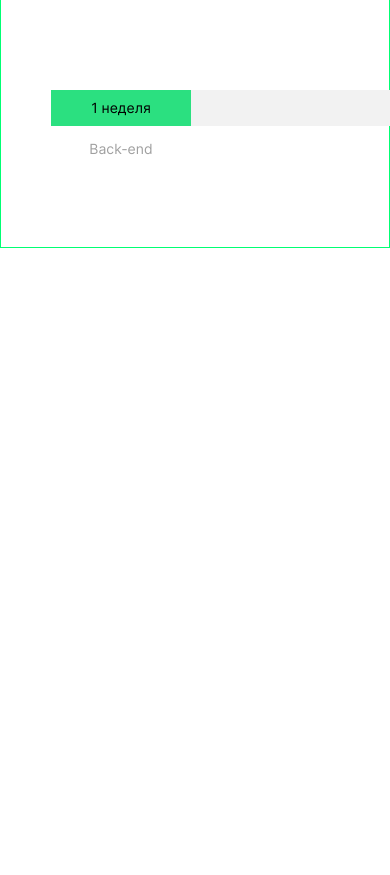
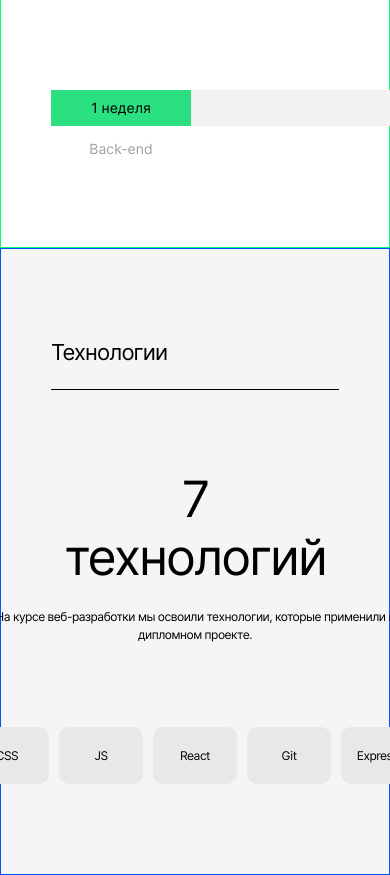
Before and after one commit to ArtemPraktikum/movies-explorer-frontend, a React app: page / in a window 390 px wide. Shown: the part 1397-2272 px from the top of the page. Before the commit the page ends 1645 px from the top, so only its background shows below. Built offline with nearby package versions, Linux system fonts and the light colour scheme.

Commit message:
feat: techs адаптив

```diff
--- a/src/components/AboutProject/AboutProject.css
+++ b/src/components/AboutProject/AboutProject.css
@@ -6,7 +6,7 @@
   flex-direction: column;
   align-items: center;
   justify-content: center;
-  padding: 110px 70px;
+  padding: 100px 70px;
 
   border: 1px solid rgb(0, 255, 115);
 }
--- a/src/components/Main/Main.js
+++ b/src/components/Main/Main.js
@@ -3,6 +3,7 @@ import React from "react";
 import Header from "../Header/Header";
 import Promo from "../Promo/Promo";
 import AboutProject from "../AboutProject/AboutProject";
+import Techs from "../Techs/Techs";
 
 import "./Main.css";
 
@@ -12,6 +13,7 @@ function Main(props) {
       <Header loggedIn={props.loggedIn} />
       <Promo />
       <AboutProject />
+      <Techs />
     </main>
   );
 }
--- /dev/null
+++ b/src/components/Techs/Techs.css
@@ -0,0 +1,143 @@
+.techs {
+  width: 100%;
+  box-sizing: border-box;
+  padding: 100px 70px;
+  background: #f5f5f5;
+
+  border: 1px solid rgb(0, 81, 255);
+}
+@media screen and (max-width: 769px) {
+  .techs {
+    padding: 90px 50px;
+  }
+}
+@media screen and (max-width: 321px) {
+  .techs {
+    padding: 70px 18px;
+    background: #ffffff;
+  }
+}
+
+.techs__title {
+  font-family: "Inter";
+  font-style: normal;
+  font-weight: 400;
+  font-size: 22px;
+  line-height: 27px;
+  letter-spacing: -0.04em;
+  color: #000000;
+  border-bottom: 1px solid #000000;
+  padding-bottom: 23px;
+  margin: 0px;
+}
+@media screen and (max-width: 321px) {
+  .techs__title {
+    font-size: 18px;
+    line-height: 22px;
+    padding-bottom: 28px;
+  }
+}
+
+.techs__container {
+  width: 100%;
+  display: flex;
+  flex-direction: column;
+  justify-content: center;
+  align-items: center;
+}
+
+.techs__subtitle {
+  font-family: "Inter";
+  font-style: normal;
+  font-weight: 400;
+  font-size: 50px;
+  line-height: 58px;
+  text-align: center;
+  letter-spacing: -0.04em;
+  color: #000000;
+  margin: 0px;
+  padding: 90px 0 26px;
+}
+@media screen and (max-width: 769px) {
+  .techs__subtitle {
+    padding: 80px 0 22px;
+  }
+}
+@media screen and (max-width: 321px) {
+  .techs__subtitle {
+    font-size: 30px;
+    line-height: 36px;
+    padding: 60px 0 24px;
+  }
+}
+
+.techs__paragraph {
+  width: 460px;
+  font-family: "Inter";
+  font-style: normal;
+  font-weight: 400;
+  font-size: 14px;
+  line-height: 20px;
+  text-align: center;
+  letter-spacing: -0.04em;
+  color: #000000;
+  margin: 0;
+  padding-bottom: 100px;
+}
+@media screen and (max-width: 769px) {
+  .techs__paragraph {
+    font-size: 12px;
+    line-height: 18px;
+    padding-bottom: 83px;
+  }
+}
+@media screen and (max-width: 321px) {
+  .techs__paragraph {
+    width: 292px;
+    font-size: 11px;
+    line-height: 16px;
+    padding-bottom: 50px;
+  }
+}
+
+.techs__gallery {
+  display: flex;
+  align-items: center;
+  justify-content: center;
+  gap: 10px;
+  margin: 0px;
+  padding: 0;
+}
+@media screen and (max-width: 321px) {
+  .techs__gallery {
+    flex-wrap: wrap;
+    justify-content: flex-start;
+    width: 178px;
+  }
+}
+
+.techs__gallery_img {
+  width: 90px;
+  height: 60px;
+  list-style-type: none;
+  font-family: "Inter";
+  font-style: normal;
+  font-weight: 400;
+  font-size: 14px;
+  line-height: 17px;
+  text-align: center;
+  letter-spacing: -0.04em;
+  color: #000000;
+  background: #e8e8e8;
+  border-radius: 10px;
+  box-sizing: border-box;
+  padding: 21px 0;
+}
+@media screen and (max-width: 769px) {
+  .techs__gallery_img {
+    width: 84px;
+    height: 57px;
+    font-size: 12px;
+    line-height: 15px;
+  }
+}
--- /dev/null
+++ b/src/components/Techs/Techs.js
@@ -0,0 +1,33 @@
+import "./Techs.css";
+
+function Techs() {
+  return (
+    <section className="techs" id="Techs">
+      {/* глав заголовок блока */}
+      <h2 className="techs__title">Технологии</h2>
+      {/* подконтейнер для содержимого блока */}
+      <div className="techs__container">
+        {/* подзаголовок */}
+        <h3 className="techs__subtitle">7 технологий</h3>
+        {/* абзац про технологии */}
+        <p className="techs__paragraph">
+          На курсе веб-разработки мы освоили технологии, которые применили в
+          дипломном проекте.
+        </p>
+        {/* контейнер для текста */}
+        <ul className="techs__gallery">
+          {/* текст с бэкграундом */}
+          <li className="techs__gallery_img">HTML</li>
+          <li className="techs__gallery_img">CSS</li>
+          <li className="techs__gallery_img">JS</li>
+          <li className="techs__gallery_img">React</li>
+          <li className="techs__gallery_img">Git</li>
+          <li className="techs__gallery_img">Express.js</li>
+          <li className="techs__gallery_img">mongoDB</li>
+        </ul>
+      </div>
+    </section>
+  );
+}
+
+export default Techs;
```
